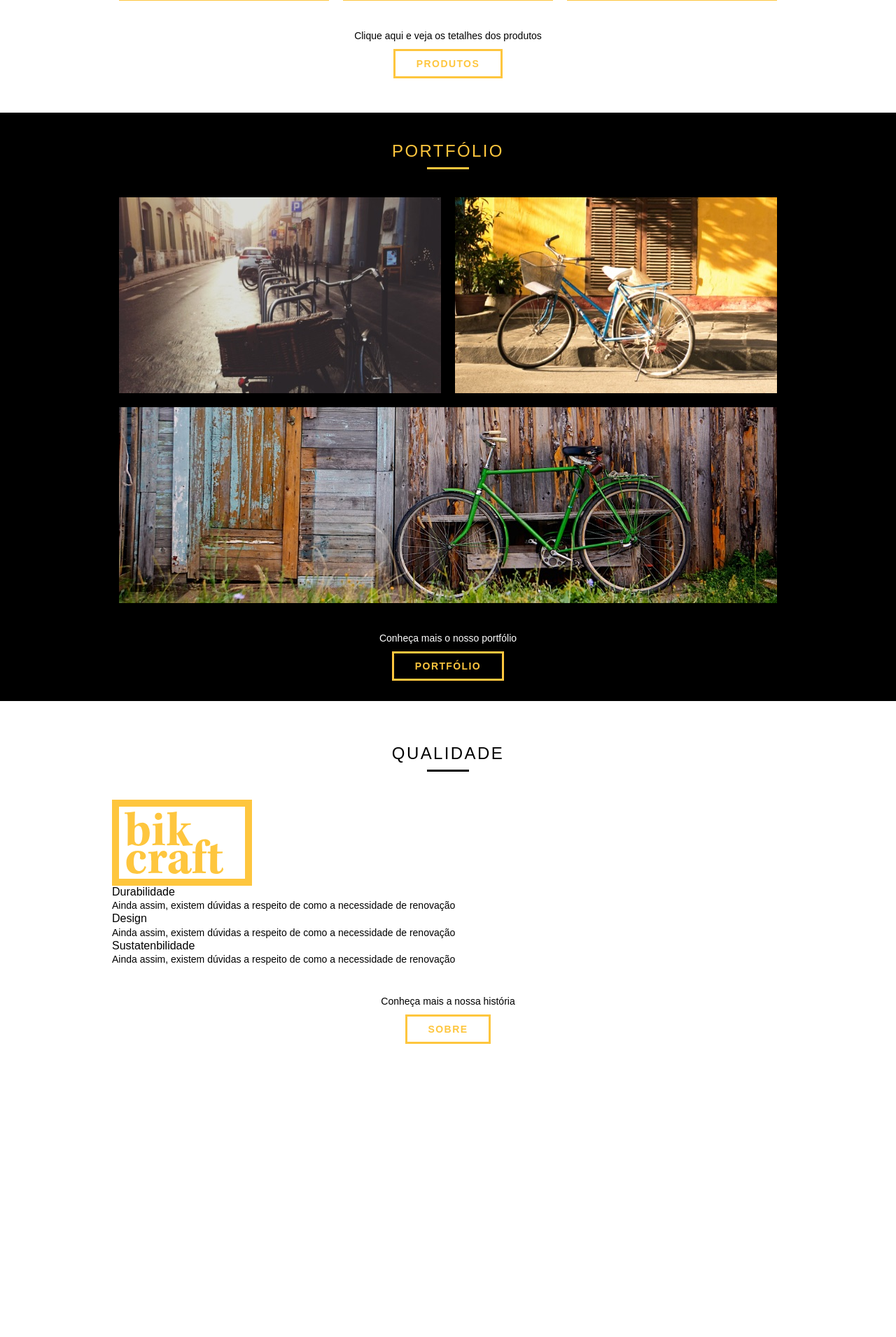
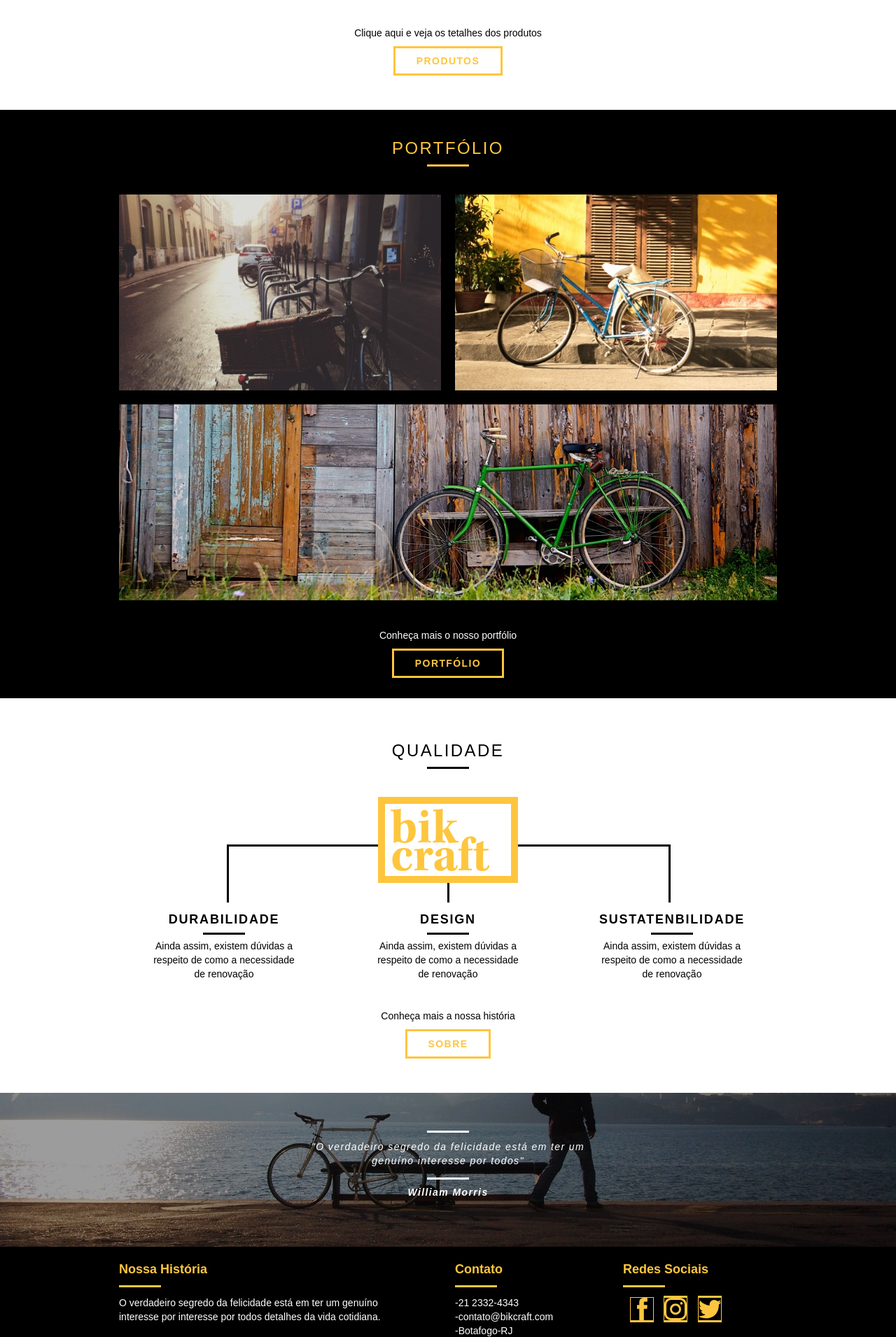
Before and after one commit to josedivan/custom-bike, a PHP site: page / in a window 1280 px wide. Shown: the part 858-2769 px from the top of the page at 70% size. Before the commit the page ends 2350 px from the top, so only its background shows below. Run offline with PHP 8.4, Linux system fonts and the light colour scheme.

Commit message:
finalização da página sobre

```diff
--- a/css/style.css
+++ b/css/style.css
@@ -85,7 +85,7 @@ img {
   height: 320px;
   background: url("../img/bg.jpg") no-repeat center;
   background-size: cover;
-  margin-top: 96px;
+  margin-top: 92px;
   text-align: center;
   padding-top: 80px;
 }
@@ -193,3 +193,108 @@ img {
 .qualidade {
   padding: 60px 0;
 }
+.qualidade:after {
+  content: "";
+  width: 634px;
+  height: 83px;
+  display: block;
+  background: url(../img/linhas.svg) no-repeat center;
+  position: absolute;
+  top: 209px;
+  right: 162px;
+  z-index: -1;
+}
+
+.qualidade img {
+  margin: 0 auto;
+}
+
+.qualidade_lista {
+  padding-top: 20px;
+}
+
+.qualidade_lista li {
+  text-align: center;
+  padding: 0 40px;
+}
+
+.qualidade_lista li h3 {
+  font-weight: bold;
+  font-size: 18px;
+  line-height: 25px;
+  text-transform: uppercase;
+  letter-spacing: 0.1em;
+  margin-top: 20px;
+}
+
+.qualidade_lista li h3:after {
+  content: "";
+  display: block;
+  width: 60px;
+  height: 3px;
+  background: #000;
+  margin: 6px auto;
+}
+
+/*Quebra */
+.quebra {
+  width: 100%;
+  height: 220px;
+  background: url(../img/bg-footer.jpg) no-repeat center;
+  background-size: cover;
+  text-align: center;
+  padding-top: 40px;
+}
+
+.quebra .quote-externo {
+  max-width: 400px;
+}
+/*Footer*/
+.footer {
+  width: 100%;
+  background: #000;
+  color: #fff;
+  padding: 20px 0;
+}
+
+.footer h3 {
+  font-size: 18px;
+  line-height: 25px;
+  color: #fec63e;
+  text-transform: 0.1em;
+  font-weight: bold;
+}
+.footer h3::after {
+  content: "";
+  display: block;
+  width: 60px;
+  height: 3px;
+  background: #fec63e;
+  margin: 10px 0 12px 0;
+}
+.footer_historia {
+  padding-right: 40px;
+}
+.footer_contato ul li {
+  font-size: 14px;
+  line-height: 20px;
+  font-family: Georgia, "Times New Roman" serif;
+}
+
+.footer_redes ul li {
+  display: inline-block;
+  margin-left: 10px;
+}
+.footer_redes ul li a {
+  border: 1px solid #fec63e;
+  display: block;
+}
+.footer_redes ul li a:hover {
+  border-color: #fff;
+  padding: 10px;
+}
+.copy {
+  width: 100%;
+  background: #fec63e;
+  padding: 20px;
+}
--- a/index.html
+++ b/index.html
@@ -92,25 +92,70 @@
     <h2 class="subitulo">Qualidade</h2>
     <img src="img/bikcraft-qualidade.svg" alt="Bikcraft">
     <ul class="qualidade_lista">
-      <li>
+      <li class="grid-1-3">
         <h3>Durabilidade</h3>
         <p>Ainda assim, existem dúvidas a respeito de como a necessidade de renovação</p>
       </li>
-      <li>
+      <li class="grid-1-3">
         <h3>Design</h3>
         <p>Ainda assim, existem dúvidas a respeito de como a necessidade de renovação</p>
       </li>
-      <li>
+      <li class="grid-1-3">
         <h3>Sustatenbilidade</h3>
         <p>Ainda assim, existem dúvidas a respeito de como a necessidade de renovação</p>
       </li>
     </ul>
-    <div class="call">
+    <div class=" call">
       <p> Conheça mais a nossa história </p>
       <a href="sobre.html" class="btn btn-preto">sobre</a>
     </div>
   </section>
+
+  <section class="quebra">
+    <blockquote class="quote-externo container">
+      <p>"O verdadeiro segredo da felicidade está em ter um genuíno interesse por todos"</p>
+      <cite>William Morris</cite>
+    </blockquote>
+  </section>
+  <footer>
+    <div class="footer">
+      <div class="container">
+        <div class="grid-8 footer_historia">
+          <h3>Nossa História</h3>
+          <p>O verdadeiro segredo da felicidade está em ter um genuíno interesse por interesse por todos detalhes da vida cotidiana.</p>
+        </div>
+        <div class="grid-4 footer_contato">
+          <h3>Contato</h3>
+          <ul>
+            <li>-21 2332-4343</li>
+            <li>-contato@bikcraft.com</li>
+            <li>-Botafogo-RJ</li>
+          </ul>
+        </div>
+        <div class="grid-4 footer_redes">
+          <h3> Redes Sociais</h3>
+          <ul>
+            <li><a href="https://www.facebook.com/" target="_blank"><img src="img/redes-sociais/facebook.svg"><a /></li>
+
+            <li><a href="https://www.instagram.com/" target="_blank"><img src="img/redes-sociais/instagram.svg"><a /></li>
+
+            <li><a href="https://twitter.com.br/" target="_blank"><img src="img/redes-sociais/twitter.svg"><a /></li>
+          </ul>
+        </div>
+      </div>
+    </div>
+    <div class="copy">
+      <div class="container">
+        <p class="grid-16">Bikcraf 2020 - Alguns direitos reservados.</p>
+      </div>
+    </div>
+
+  </footer>
+
 </body>
 
 </html>
 <script src=" /js/home.js"></script>
+
+
+.
```
Also changed, not shown: img/bg-footer.jpg (added), img/linhas.svg (added), img/redes-sociais/facebook.svg (added), img/redes-sociais/instagram.svg (added), img/redes-sociais/twitter.svg (added).
